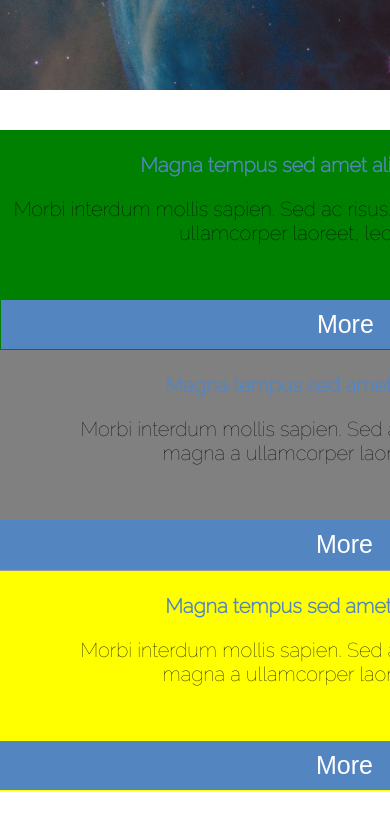
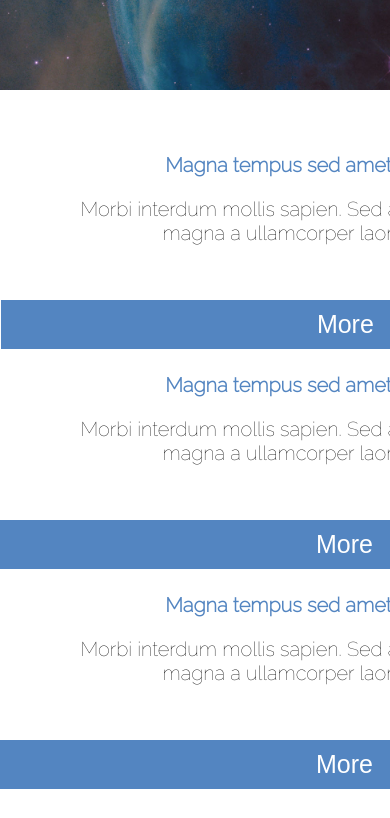
Before and after one commit to nnakovskidesigner/Landing-Page-with-HTML-and-CSS-Final-Project, a plain HTML site: page index.html in a window 390 px wide. Shown: the part 420-1238 px from the top of the page. Drawn offline with Linux system fonts and the light colour scheme.

Commit message:
almost fnished responsive homepage

```diff
--- a/style.css
+++ b/style.css
@@ -283,11 +283,11 @@ body {
     margin: 0 auto;
     /* float: left; */
     /* position: relative; */
-    background-color: green;
+    /* background-color: green; */
     height: 200px;
   }
   .secondp {
-    background-color: grey;
+    /* background-color: grey; */
     /* clear: both; */
     width: 571px;
     border-right: none;
@@ -295,9 +295,10 @@ body {
     /* display: block; */
     margin: 0 auto;
     /* float: left; */
-    border-bottom: 1px solid #9a9a9a;
+    /* border-bottom: 1px solid #9a9a9a; */
     /* margin-bottom: 50px; */
     height: 200px;
+    border-b
   }
   .thirdp {
     clear: both;
@@ -306,8 +307,9 @@ body {
     text-align: center;
     display: block;
     margin: 0 auto;
-    background-color: yellow;
+    /* background-color: yellow; */
     height: 200px;
+    border-top: none;
   }
   .ultextareas {
     height: 861px;
@@ -427,8 +429,8 @@ body {
     display: inherit;
     float: none;
     margin-left: 5.1%;
-    margin-top: 588%;
-    background-color: cyan;
+    margin-top: 568%;
+    /* background-color: cyan; */
   }
   .paddingtop200px {
     padding-top: 0px;
@@ -497,4 +499,10 @@ body {
     top: 8%;
     position: relative;
   }
+  .firstp h1{
+    padding-left: 50px;
+  }
+  .firstp p{
+    padding-left: 50px;
+  }
 }
```
